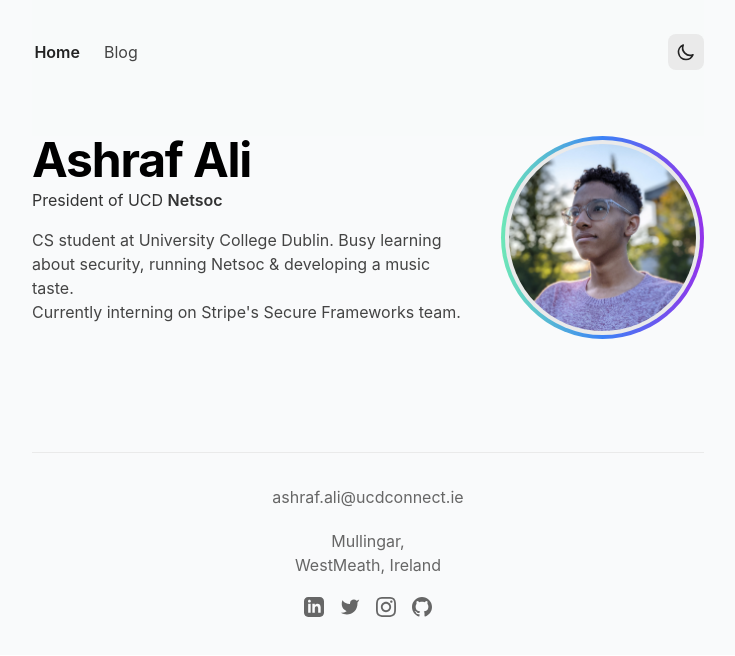
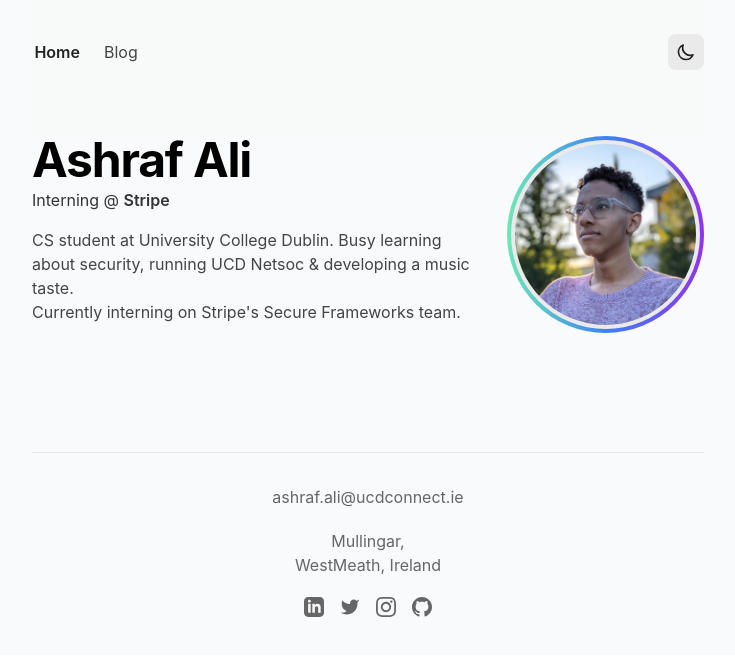
Before and after one commit to ash-xyz/webpage, a Next.js app: page / in a window 1280 px wide. Shown: the top 656 px of the page, without its empty margins (272-1007 px from the left). Built offline with nearby package versions, Linux system fonts and the light colour scheme.

Commit message:
update website description

```diff
--- a/pages/index.tsx
+++ b/pages/index.tsx
@@ -14,12 +14,12 @@ const Home: NextPage = () => {
               Ashraf Ali
             </h1>
             <h2 className="text-gray-700 dark:text-gray-200 mb-4">
-              President of UCD {' '}
-              <span className="font-semibold">Netsoc</span>
+              Interning @ {' '}
+              <span className="font-semibold"><a href="https://stripe.com/en-ie">Stripe</a></span>
             </h2>
             <p className="text-gray-600 dark:text-gray-400 mb-16">
               CS student at University College Dublin.
-              Busy learning about security, running Netsoc & developing a music taste. <br />
+              Busy learning about security, running UCD Netsoc & developing a music taste. <br />
               Currently interning on Stripe&apos;s Secure Frameworks team.
             </p>
           </div>
```
